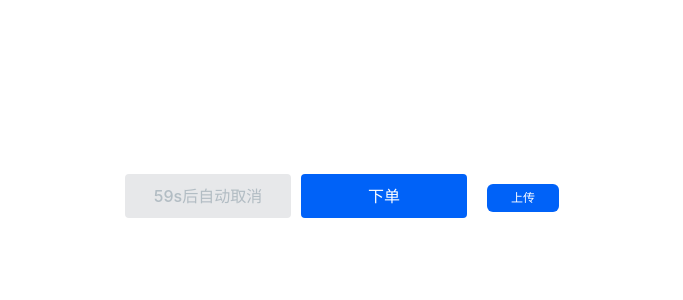
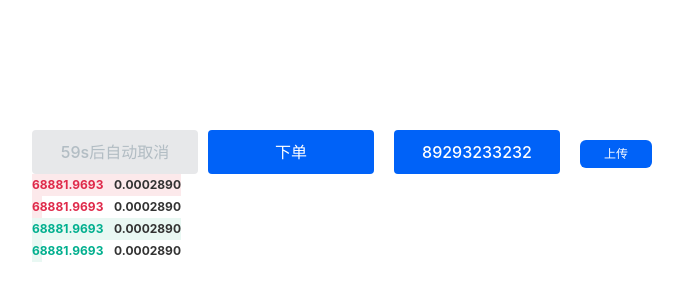
Before and after one commit to qingning123123/vue-p, a Vue app: page / in a window 1280 px wide. Shown: the part 204-504 px from the top of the page, without its empty margins (293-976 px from the left). Built offline with nearby package versions, Linux system fonts and the light colour scheme.

Commit message:
数据展示（未完成）

```diff
--- a/src/App.vue
+++ b/src/App.vue
@@ -1,5 +1,6 @@
 <script setup>
 import ViButton from './components/ViButton.vue'
+import Datapresent from './components/Datapresent.vue';
 </script>
 
 <template>
@@ -10,6 +11,14 @@ import ViButton from './components/ViButton.vue'
 
     <ViButton :disabled="true" text="59s后自动取消"></ViButton>
     <ViButton text="下单"></ViButton>
+    <ViButton text="89293233232" text2="dcawsdaawd"></ViButton>
     <ViButton size="small" text="上传"></ViButton>
   </div>
+  <div>
+    <Datapresent length="all" :background="true" lefttext="68881.9693" righttext="0.0002890"></Datapresent>
+    <Datapresent :background="true" lefttext="68881.9693" righttext="0.0002890"></Datapresent>
+    <Datapresent length="all" lefttext="68881.9693" righttext="0.0002890"></Datapresent>
+    <Datapresent lefttext="68881.9693" righttext="0.0002890"></Datapresent>
+  </div>
+
 </template>
--- /dev/null
+++ b/src/components/Datapresent.vue
@@ -0,0 +1,84 @@
+<template>
+    <div :class="{por: true,height: true,flex: true, tap_text: true}">
+    <div :class="{
+      poa: true,height: true, tap_bgct: background, tap_bgcf: !background,
+      tap_all: length === 'all', tap_short:length !== 'all'}"> </div>
+    <p :class="{tap_leftt: background , tap_leftf: !background}">{{ lefttext }}</p>
+    <p :class="{tap_right: true}">{{ righttext }}</p>
+    </div>
+</template>
+
+<script setup>
+defineProps({
+  length: String,
+  background: Boolean,
+  lefttext: String,
+  righttext: String,
+})
+
+</script>
+
+<style scoped>
+
+
+.flex {
+  display: flex;
+  justify-content:space-between;
+  align-items:center;
+}
+
+.por{
+  position:relative;
+}
+.height {
+  height: 22px;
+}
+
+.poa {
+  position: absolute;
+  top: 0;
+  left: 0;
+  z-index: -1;
+}
+
+.tap_text {
+  width: 149px;
+  font-size: 12px;
+  font-weight: 700;
+  line-height: 12px;
+
+}
+
+.tap_leftt {
+  color: #DF294A;
+}
+
+.tap_right {
+  color:  #333;
+}
+
+.tap_leftf {
+  color: #00AF8E;
+}
+
+
+.tap_bgct {
+  background: #FCE9EB;
+
+
+}
+.tap_bgcf {
+  background: #E9F8F3;
+}
+
+.tap_all {
+  width: 149px;
+}
+
+.tap_short {
+  width: 10px;
+
+}
+
+
+</style>
--- a/src/components/ViButton.vue
+++ b/src/components/ViButton.vue
@@ -1,7 +1,7 @@
 <template>
     <button :class="{but1: disabled , but2: !disabled ,but3: size === 'small', but: size !== 'small'}">
-    {{ text }}
-  </button>
+      {{ text }}
+    </button>
 </template>
 
 <script setup>
```
